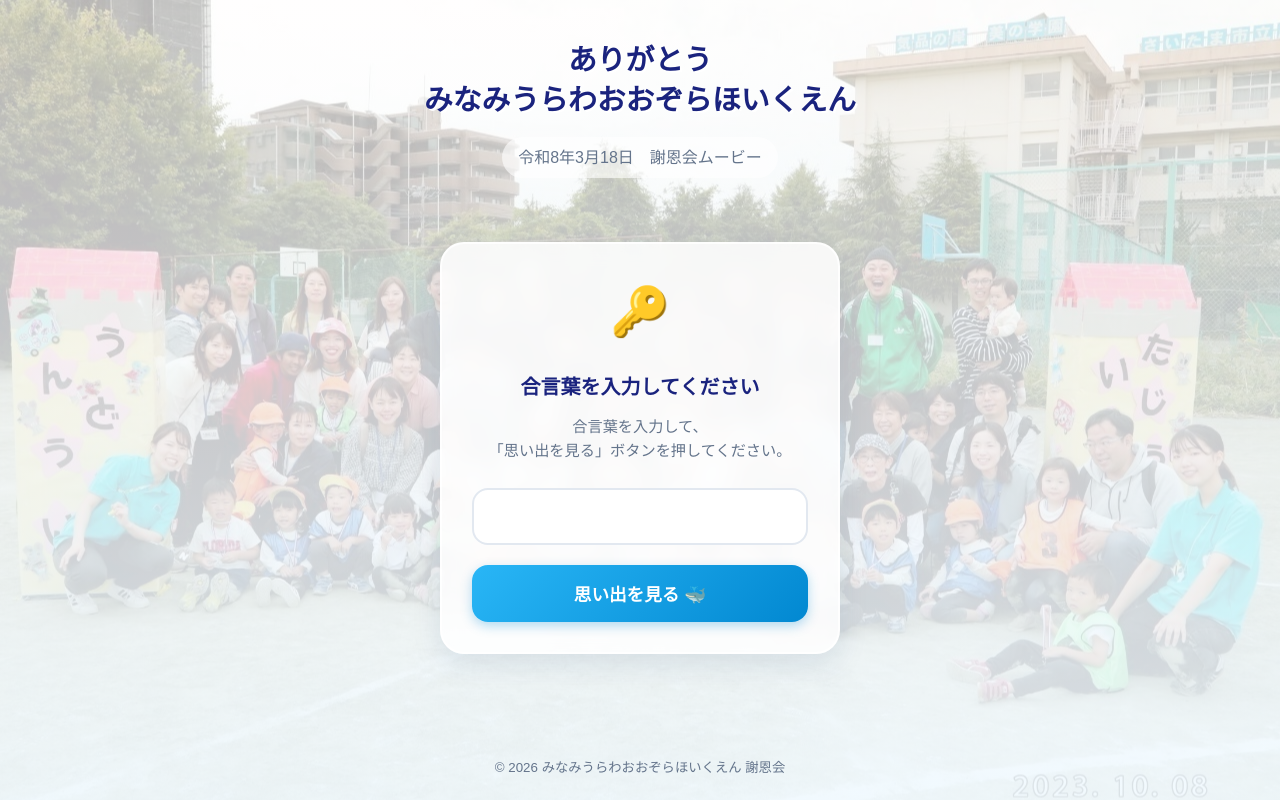
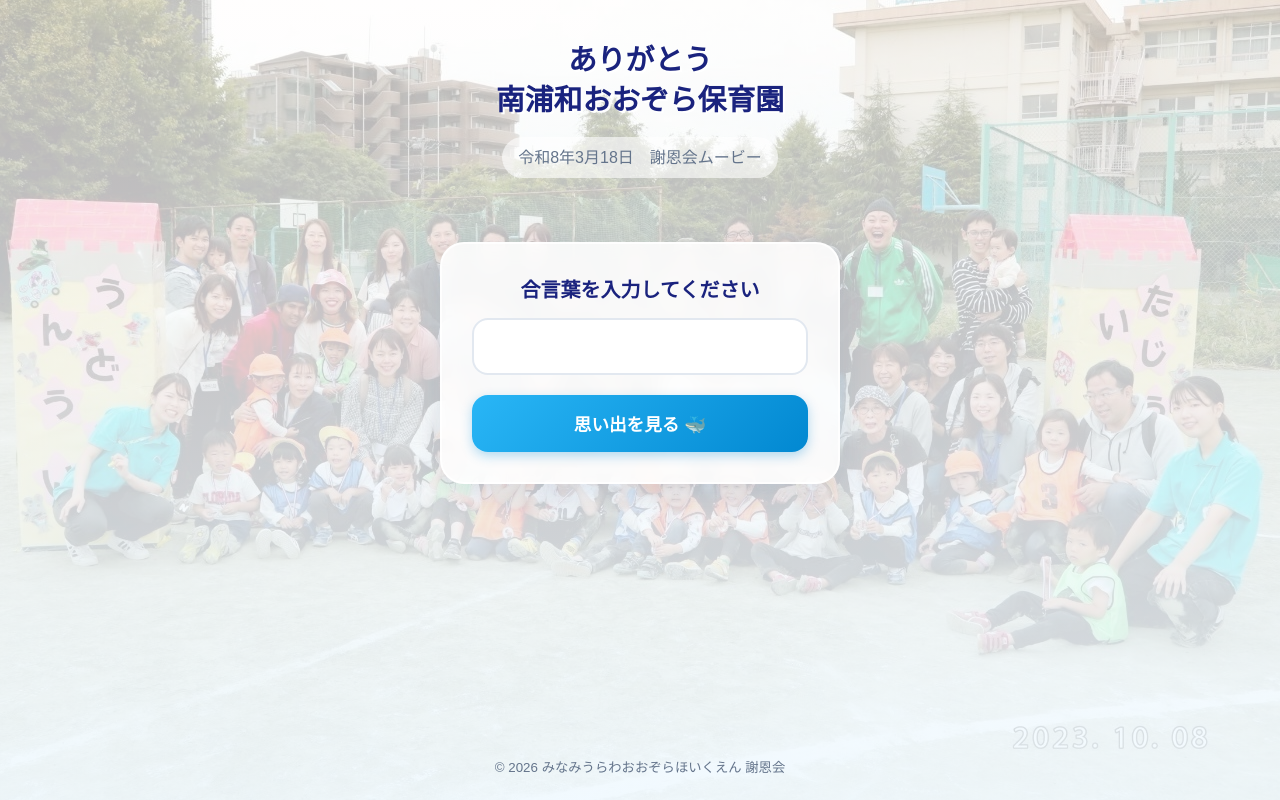
Before and after one commit to kojikoji2181/whale_2026, a plain HTML site: page index.html in a window 1280 px wide. Drawn offline with Linux system fonts and the light colour scheme; a web font is replaced by a local one.

Commit message:
Add files via upload

```diff
--- a/index.html
+++ b/index.html
@@ -4,7 +4,7 @@
 <head>
     <meta charset="UTF-8">
     <meta name="viewport" content="width=device-width, initial-scale=1.0">
-    <title>ありがとう みなみうらわおおぞらほいくえん</title>
+    <title>ありがとう 南浦和おおぞら保育園</title>
     <!-- Google Fonts: Zen Maru Gothic for rounded, cute look -->
     <link rel="preconnect" href="https://fonts.googleapis.com">
     <link rel="preconnect" href="https://fonts.gstatic.com" crossorigin>
@@ -22,7 +22,7 @@
         <header class="header animate-up">
             <h1 class="site-title">
                 <span>ありがとう</span><br>
-                <span>みなみうらわおおぞらほいくえん</span>
+                <span>南浦和おおぞら保育園</span>
             </h1>
             <p class="site-subtitle">令和8年3月18日　謝恩会ムービー</p>
         </header>
@@ -30,9 +30,9 @@
         <!-- Login Section -->
         <section id="login-section" class="card login-card animate-up delay-1">
             <div class="card-content">
-                <div class="icon-header">🔑</div>
+
                 <h2>合言葉を入力してください</h2>
-                <p class="instruction">合言葉を入力して、<br>「思い出を見る」ボタンを押してください。</p>
+
 
                 <div class="input-group">
                     <input type="text" id="password-input">
--- a/style.css
+++ b/style.css
@@ -52,7 +52,7 @@ body {
     height: 100%;
     background-image: url('images/IMG_3350.JPG');
     background-size: cover;
-    background-position: center;
+    background-position: center bottom;
     z-index: -2;
     opacity: 1;
 }
@@ -129,10 +129,7 @@ p.site-subtitle {
     max-width: 400px;
 }
 
-.icon-header {
-    font-size: 3rem;
-    margin-bottom: 20px;
-}
+
 
 h2 {
     font-size: 1.25rem;
@@ -140,11 +137,7 @@ h2 {
     color: var(--accent-navy);
 }
 
-.instruction {
-    font-size: 0.95rem;
-    color: var(--text-muted);
-    margin-bottom: 24px;
-}
+
 
 /* Inputs & Buttons */
 .input-group {
@@ -362,6 +355,15 @@ input[type="text"]:focus {
     border: 2px solid #c5cae9;
 }
 
+.bg-pattern {
+    background-size: 100% auto;
+    /* 幅に合わせて全体を表示 */
+    background-repeat: no-repeat;
+    background-position: center bottom;
+    background-attachment: scroll;
+    /* コンテンツが少ない時の見え方を調整 */
+}
+
 @media (min-width: 768px) {
     .container {
         max-width: 800px;
```
